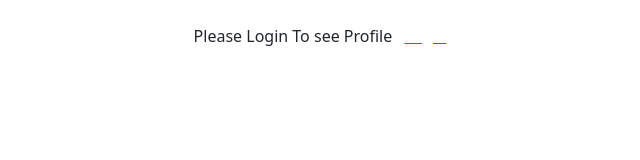
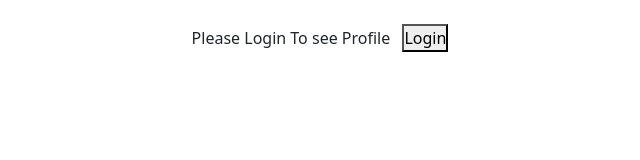
Before and after one commit to amareshotta01/DriveGuard, a React (Create React App) app: page /dashboard in a window 1280 px wide. Shown: the top 160 px of the page, without its empty margins (316-956 px from the left). Built offline with nearby package versions, Linux system fonts and the light colour scheme; no server answers.

Commit message:
Dashboard Updated

```diff
--- a/src/Components/Dashboard/Dashboard.js
+++ b/src/Components/Dashboard/Dashboard.js
@@ -1,5 +1,4 @@
 import React from "react";
-import { Link } from "react-router-dom";
 import { account } from '../../Appwrite/appwrite.config';
 import { useNavigate} from 'react-router-dom';
 import { useState } from 'react';
@@ -34,6 +33,10 @@ function Dashboard() {
 
   const handleHomeBtn = () => {
     navigate("/homepage");
+  }
+
+  const handleLoginBtn = () => {
+    navigate("/login");
   }
 
   return (
@@ -78,11 +81,12 @@ function Dashboard() {
       ) : (
         <p className="mt-4">
           Please Login To see Profile{" "}
-          <Link to="/login">
-            <span className="bg-blue-300 p-2 cursor-pointer text-white rounded-md">
-              Login
-            </span>
-          </Link>
+          <button
+                className="mx-2"
+                onClick={handleLoginBtn}
+              >
+                Login
+              </button>
         </p>
       )}
     </>
```
